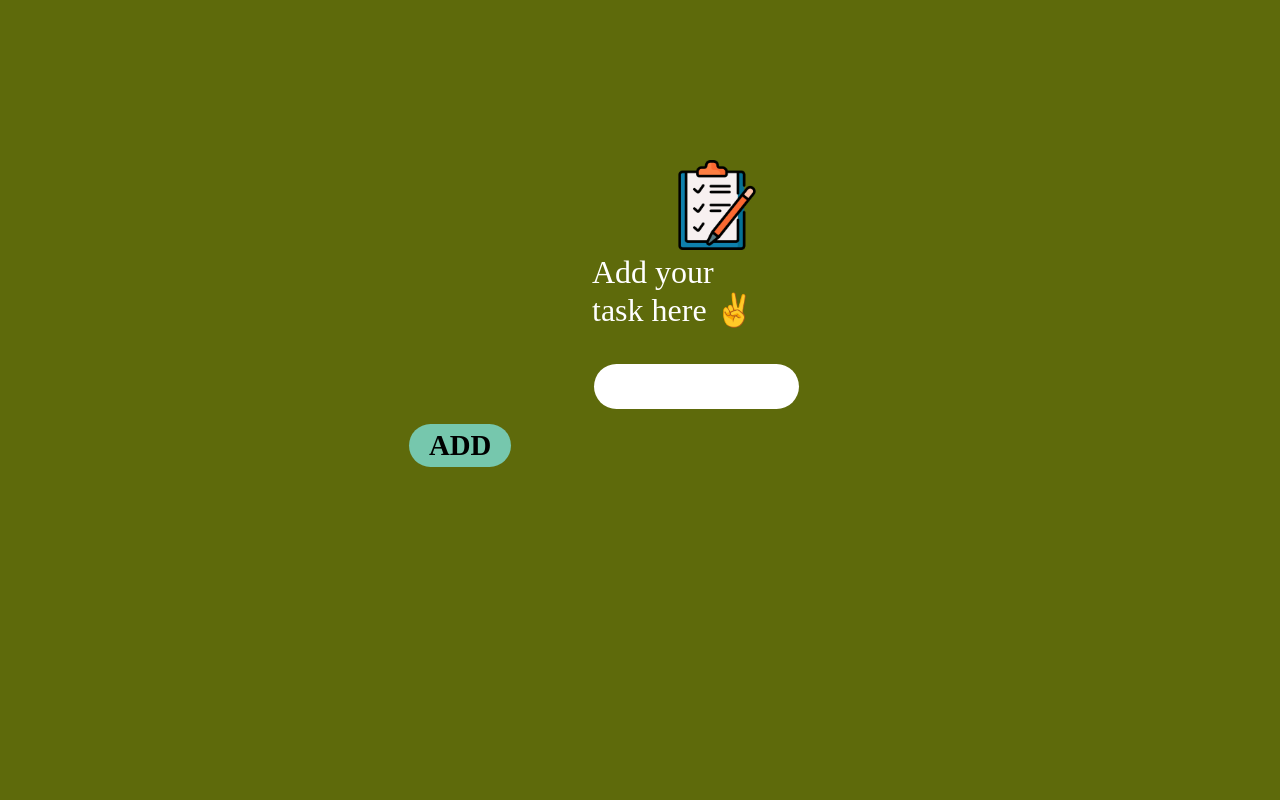
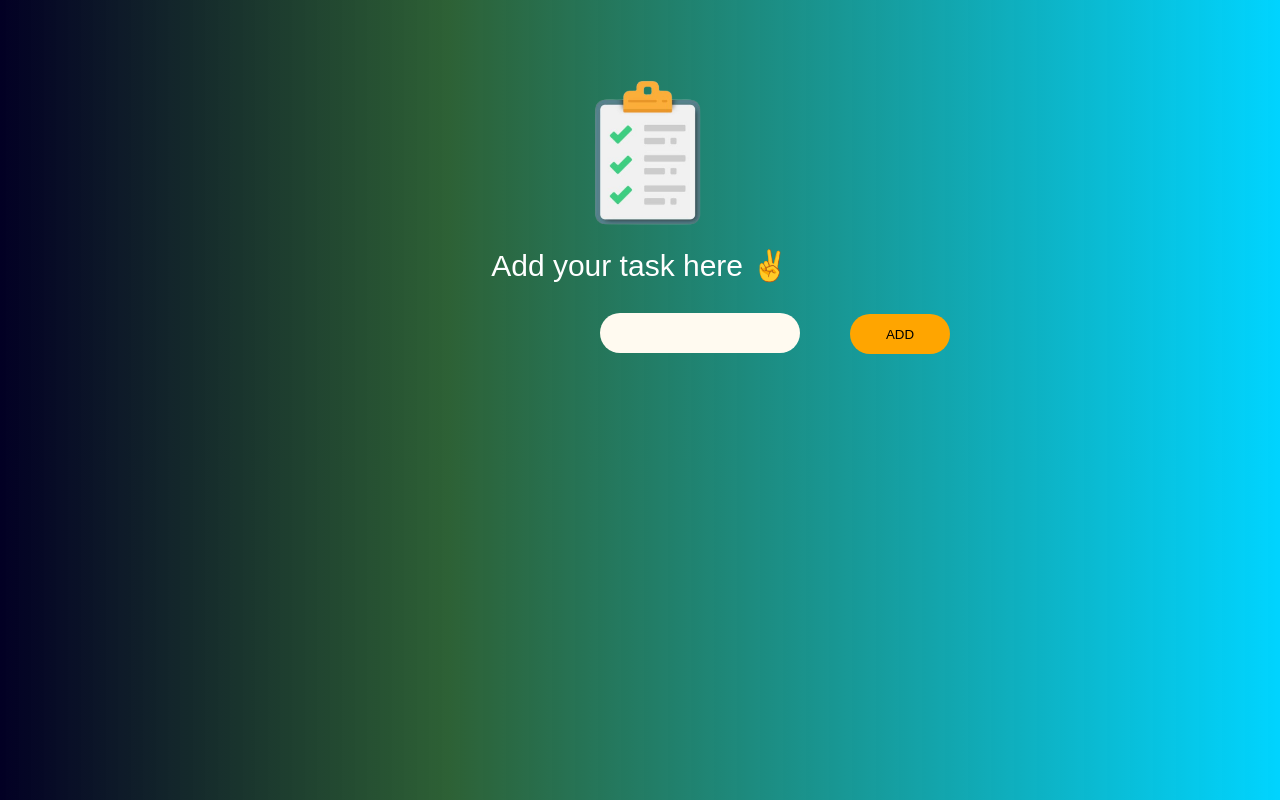
Before and after one commit to SrestMilan/Todo-App, a React (Create React App) app in the folder todo-app/: page / in a window 1280 px wide. Built offline with nearby package versions, Linux system fonts and the light colour scheme.

Commit message:
error handle using alert

```diff
--- a/todo-app/src/components/Form.js
+++ b/todo-app/src/components/Form.js
@@ -3,8 +3,9 @@ import React, { useState } from "react";
 function Form({ onAddTask }) {
   const [task, setTask] = useState("");
   function formHandle(e) {
+    if (!task)
+      return alert("Please enter your input field with valid task description");
     e.preventDefault();
-
     setTask("");
 
     const newTask = {
@@ -18,15 +19,20 @@ function Form({ onAddTask }) {
     console.log(newTask);
   }
   return (
-    <form className="form" onSubmit={formHandle}>
-      <div>
+    <form onSubmit={formHandle}>
+      <div className="form">
+        <div className="formHandl inputHandle">
           <input
             type="text"
             placeholder={task}
             value={task}
             onChange={(texts) => setTask(texts.target.value)}
           />
-        <button>ADD</button>
+        </div>
+
+        <div>
+          <button className="formHandl buttonHandle">ADD</button>
+        </div>
       </div>
     </form>
   );
--- a/todo-app/src/components/Header.js
+++ b/todo-app/src/components/Header.js
@@ -3,8 +3,8 @@ import React from "react";
 function Header() {
   return (
     <div className="head">
-      <img src="./image/tasks.png" alt="task" />
-      <p>Add your task here ✌️</p>
+      <img className="headItem item-1" src="./assets/task.png " alt="task" />
+      <p className="headItem item-2">Add your task here ✌️</p>
     </div>
   );
 }
--- a/todo-app/src/index.css
+++ b/todo-app/src/index.css
@@ -5,63 +5,83 @@
 }
 
 body {
-  background-color: #5e6a0b;
+  background: linear-gradient(
+    90deg,
+    rgba(2, 0, 36, 1) 0%,
+    rgba(11, 71, 20, 0.8604691876750701) 35%,
+    rgba(0, 212, 255, 1) 100%
+  );
 }
 
 .head {
-  margin: auto;
-  margin-top: 10em;
-  width: 20%;
+  width: 35%;
+  position: relative;
+  margin: 50px auto;
 }
 
-img {
-  margin-left: 10em;
-  margin-right: auto;
-  width: 35%;
+.headItem {
+  position: relative;
 }
 
-p {
-  font-size: 2em;
-  margin-left: 2.5em;
-  color: rgb(255, 255, 255);
+.item-1 {
+  width: 50%;
+  left: 120px;
+}
+
+.item-2 {
+  font-size: 30px;
+  color: white;
+  text-align: center;
+  top: -30px;
+  font-family: "Arial", Courier, monospace;
 }
 
 .form {
-  margin: auto;
-  margin-top: 1.3em;
-  width: 40%;
+  width: 35%;
   height: 6em;
+  position: relative;
+  left: 500px;
+  top: -80px;
 }
 
-input {
-  margin-top: 0.5em;
-  margin-left: 7em;
-  height: 1.5em;
-  width: 40%;
-  padding: 1.2rem 3.2rem;
-  font-size: 30px;
-  border-style: none;
-}
-input,
-button {
-  background-color: white;
-  color: #5a3e2b;
-  font-family: inherit;
-  border: none;
-  border-radius: 2rem;
-  font-weight: 700;
-  cursor: pointer;
+.formHandl {
+  position: absolute;
 }
 
-.form button {
-  width: 20%;
-  text-transform: uppercase;
-  background-color: #76c7ad;
-  font-size: 1.8rem;
-  height: 1.5em;
-  margin-top: 0.5em;
-  margin-left: 25px;
-  color: #000;
+.inputHandle {
+  top: 30px;
+  left: 100px;
+}
+
+.inputHandle input {
+  width: 200px;
+  height: 30px;
+  padding: 20px;
+  border-radius: 20px;
+  border-style: none;
+  background: #fffaf0;
+}
+
+.inputHandle input:focus {
+  outline: none;
+}
+
+.buttonHandle {
+  width: 100px;
+  height: 40px;
+  left: 350px;
+  top: 31px;
+  border-radius: 20px;
+  border-style: none;
+  background-color: orange;
+}
+
+.buttonHandle button:focus {
+  outline: none;
+}
+
+.buttonHandle button {
+  font-weight: bold;
 }
 
 .taskItem {
```
Also changed, not shown: todo-app/public/assets/task.png (added), todo-app/public/image/tasks.png (deleted). Lines whose indentation alone changed are shown as unchanged.
